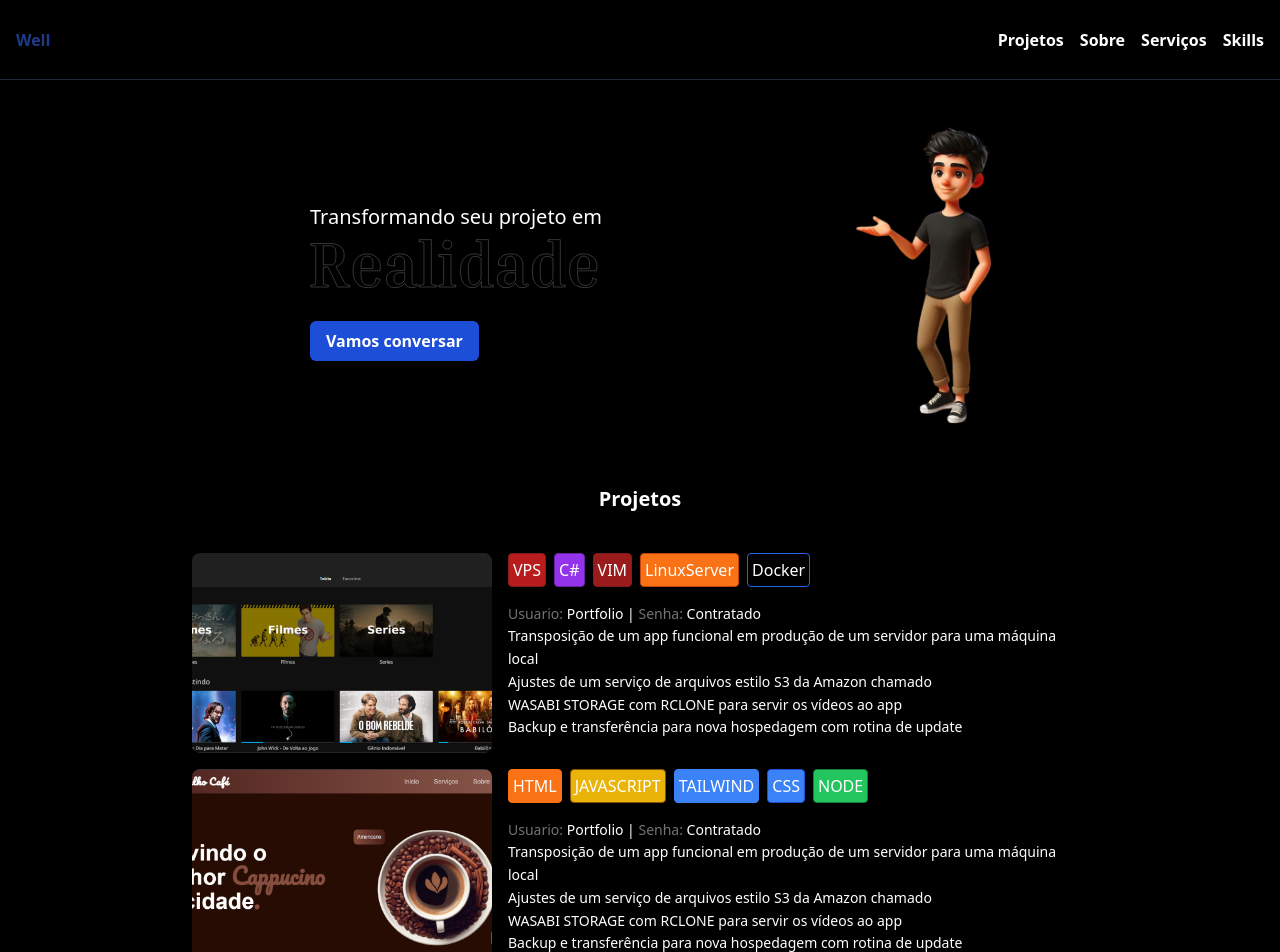
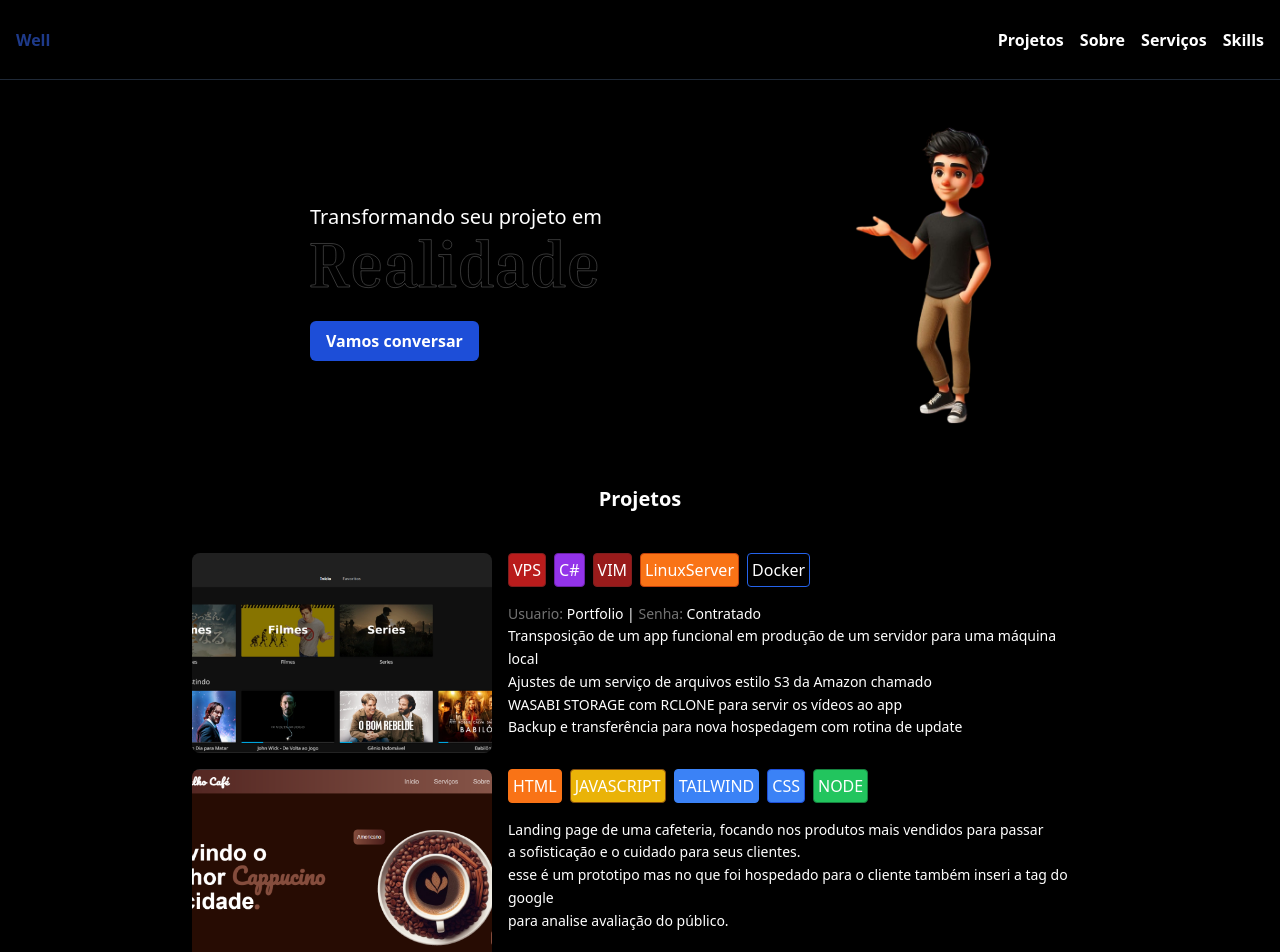
Before and after one commit to wells99/PerfilReact, a React (Vite) app: page / in a window 1280 px wide. Shown: the top 952 px of the page. Built offline with nearby package versions, Linux system fonts and the light colour scheme.

Commit message:
update: textoUpdate

```diff
--- a/src/components/LandingPage.jsx
+++ b/src/components/LandingPage.jsx
@@ -126,11 +126,10 @@ const LandingPage = () => {
                                     <p className="px-1 py-1 bg-green-500 rounded border border-green-700">NODE</p>
                                 </div>
                                 <div className="w-full text-sm leading-relaxed">
-                                    <p><span className="text-neutral-500 text-nowrap">Usuario:</span> Portfolio | <span className="text-neutral-500">Senha:</span> Contratado</p>
-                                    <p>Transposição de um app funcional em produção de um servidor para uma máquina local</p>
-                                    <p>Ajustes de um serviço de arquivos estilo S3 da Amazon chamado</p>
-                                    <p>WASABI STORAGE com RCLONE para servir os vídeos ao app</p>
-                                    <p>Backup e transferência para nova hospedagem com rotina de update</p>
+                              <p>Landing page de uma cafeteria, focando nos produtos mais vendidos para passar  </p>
+                              <p>a sofisticação e o cuidado para seus clientes.</p>
+                              <p>esse é um prototipo mas no que foi hospedado para o cliente também inseri a tag do google</p>
+                              <p>para analise avaliação do público.</p>
                                 </div>
                             </div>
                         </div>
```
